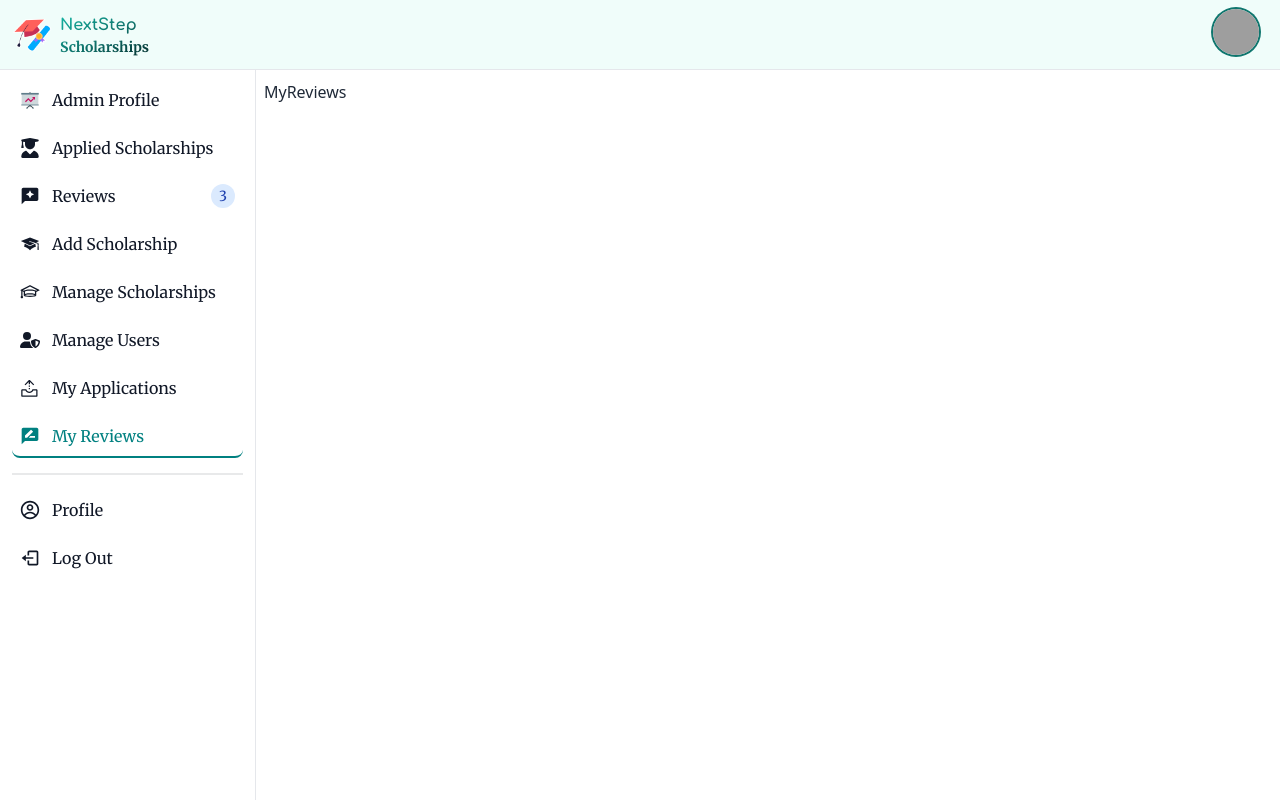
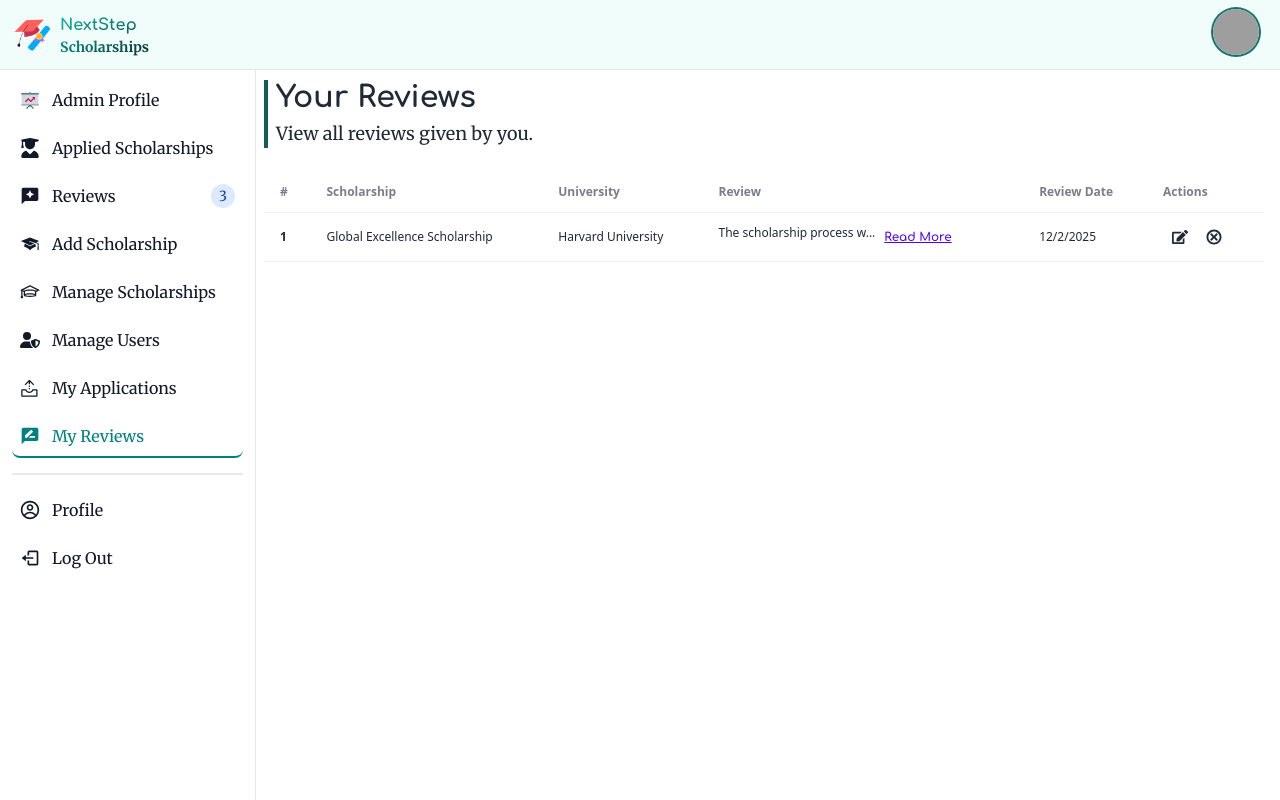
Before and after one commit to jubayerahmmad/NextStep-Scholarships-Client, a React (Vite) app: page /dashboard/myReviews in a window 1280 px wide. Built offline with nearby package versions, Linux system fonts and the light colour scheme; grey boxes are pictures that could not be loaded; a web font is replaced by a local one.

Commit message:
my reviews page  design

```diff
--- a/src/Pages/UsersPages/MyApplications.jsx
+++ b/src/Pages/UsersPages/MyApplications.jsx
@@ -22,7 +22,8 @@ const MyApplications = () => {
                 <th>Degree</th>
                 <th>Feedback</th>
                 <th>Fees</th>
-                <th>Service Charge</th>
+                <th>Charge</th>
+                <th>Status</th>
                 <th>Actions</th>
                 <th>Review</th>
               </tr>
--- a/src/Pages/UsersPages/MyReviews.jsx
+++ b/src/Pages/UsersPages/MyReviews.jsx
@@ -1,5 +1,38 @@
+import Heading from "../../components/Heading";
+import MyReviewRow from "../../components/TableRows/MyReviewRow";
+
 const MyReviews = () => {
-  return <div>MyReviews</div>;
+  return (
+    <div>
+      <Heading
+        Heading="Your Reviews"
+        subHeading="View all reviews given by you."
+      ></Heading>
+
+      {/* table */}
+      <div className="max-w-7xl mx-auto my-6">
+        <div className="overflow-x-auto">
+          <table className="table">
+            {/* head */}
+            <thead>
+              <tr>
+                <th>#</th>
+                <th>Scholarship</th>
+                <th>University</th>
+                <th>Review</th>
+                <th>Review Date</th>
+                <th>Actions</th>
+              </tr>
+            </thead>
+            <tbody>
+              {/* row 1 */}
+              <MyReviewRow />
+            </tbody>
+          </table>
+        </div>
+      </div>
+    </div>
+  );
 };
 
 export default MyReviews;
--- a/src/components/TableRows/MyApplicationsRow.jsx
+++ b/src/components/TableRows/MyApplicationsRow.jsx
@@ -42,6 +42,7 @@ const MyApplicationsRow = () => {
       <td>
         <span>$35</span>
       </td>
+      <td>Pending</td>
       <td>
         <div className="flex">
           <button className="btn btn-ghost btn-xs">
--- /dev/null
+++ b/src/components/TableRows/MyReviewRow.jsx
@@ -0,0 +1,36 @@
+import { FaEdit } from "react-icons/fa";
+import { GiCancel } from "react-icons/gi";
+
+const MyReviewRow = () => {
+  return (
+    <tr className="text-xs">
+      <th>1</th>
+
+      <td>Global Excellence Scholarship</td>
+      <td>Harvard University</td>
+      <td>
+        <div className="flex flex-wrap">
+          {`${"The scholarship process was smooth, and the support team was very helpful. Highly recommended for international students.".slice(
+            0,
+            25
+          )}...`}{" "}
+          <button className="btn btn-xs btn-link">Read More</button>
+        </div>
+      </td>
+
+      <td>12/2/2025</td>
+      <td>
+        <div className="flex">
+          <button className="btn btn-ghost btn-xs">
+            <FaEdit size={16} />{" "}
+          </button>
+          <button className="btn btn-ghost btn-xs">
+            <GiCancel size={16} />
+          </button>
+        </div>
+      </td>
+    </tr>
+  );
+};
+
+export default MyReviewRow;
```
